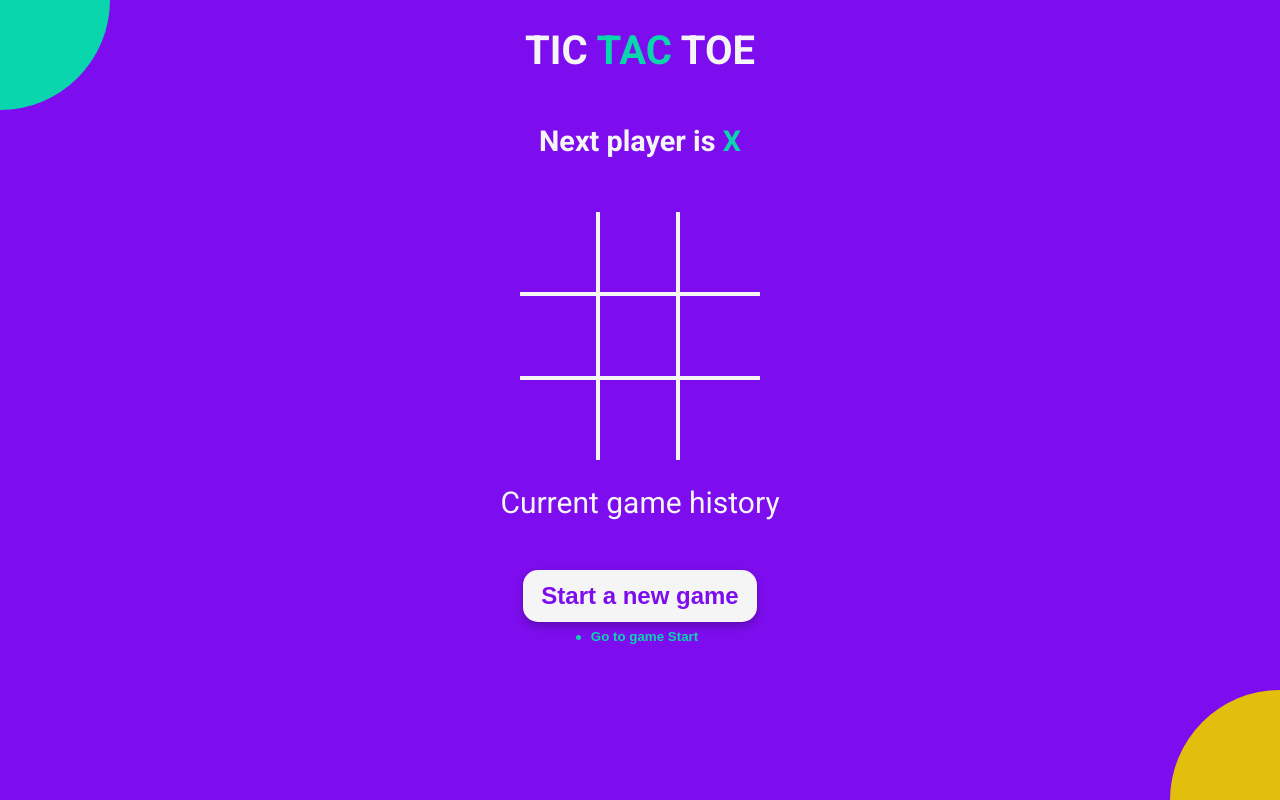
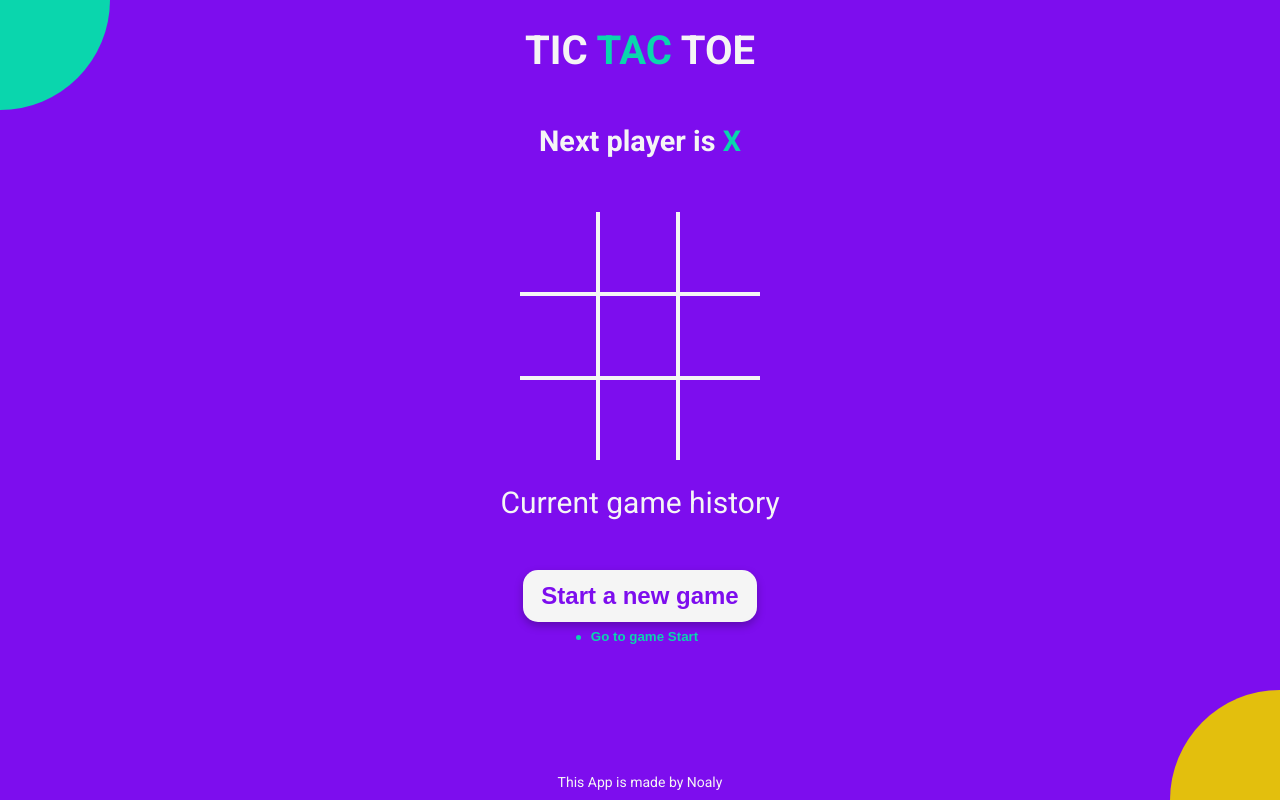
Before and after one commit to BrianHansenDK/tictactoe, a React (Vite) app: page / in a window 1280 px wide. Built offline with nearby package versions, Linux system fonts and the light colour scheme.

Commit message:
App is finished and a build has been made

```diff
--- a/src/App.jsx
+++ b/src/App.jsx
@@ -67,6 +67,7 @@ const App = () => {
         Start a new game
       </button>
       <History history={history} moveTo={moveTo} currentMove={currentMove} />
+      <h3 className="creator-txt">This App is made by Noaly</h3>
       <div className="bg-balls"></div>
     </div>
   );
--- a/src/styles/root.scss
+++ b/src/styles/root.scss
@@ -178,3 +178,15 @@ button {
     }
   }
 }
+
+.creator-txt {
+  position: fixed;
+  bottom: 0;
+  margin: auto;
+  padding: 10px 5px;
+  width: 200px;
+  background-color: $blue;
+  text-align: center;
+  font-size: 14px;
+  font-weight: normal;
+}
```
